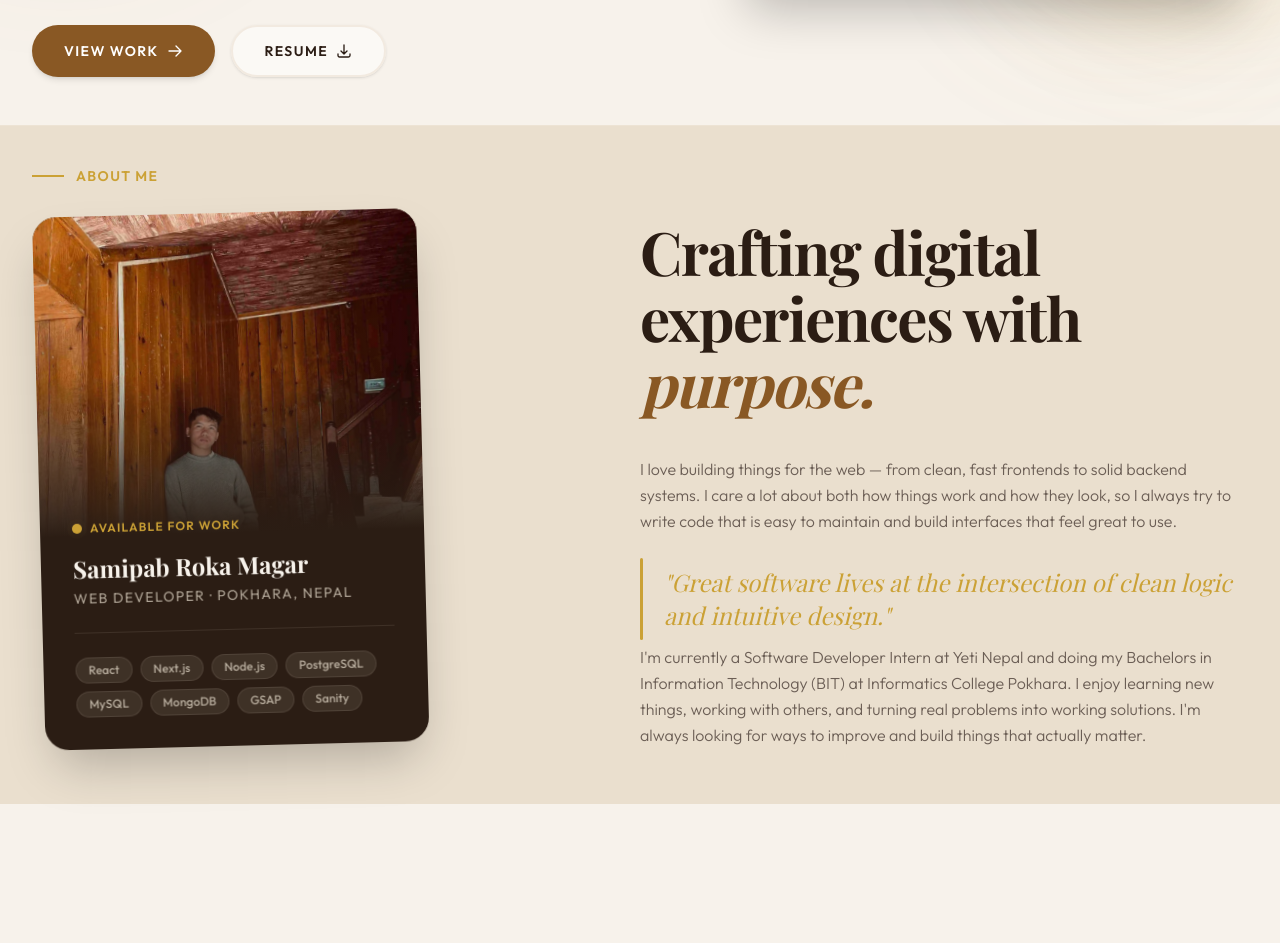
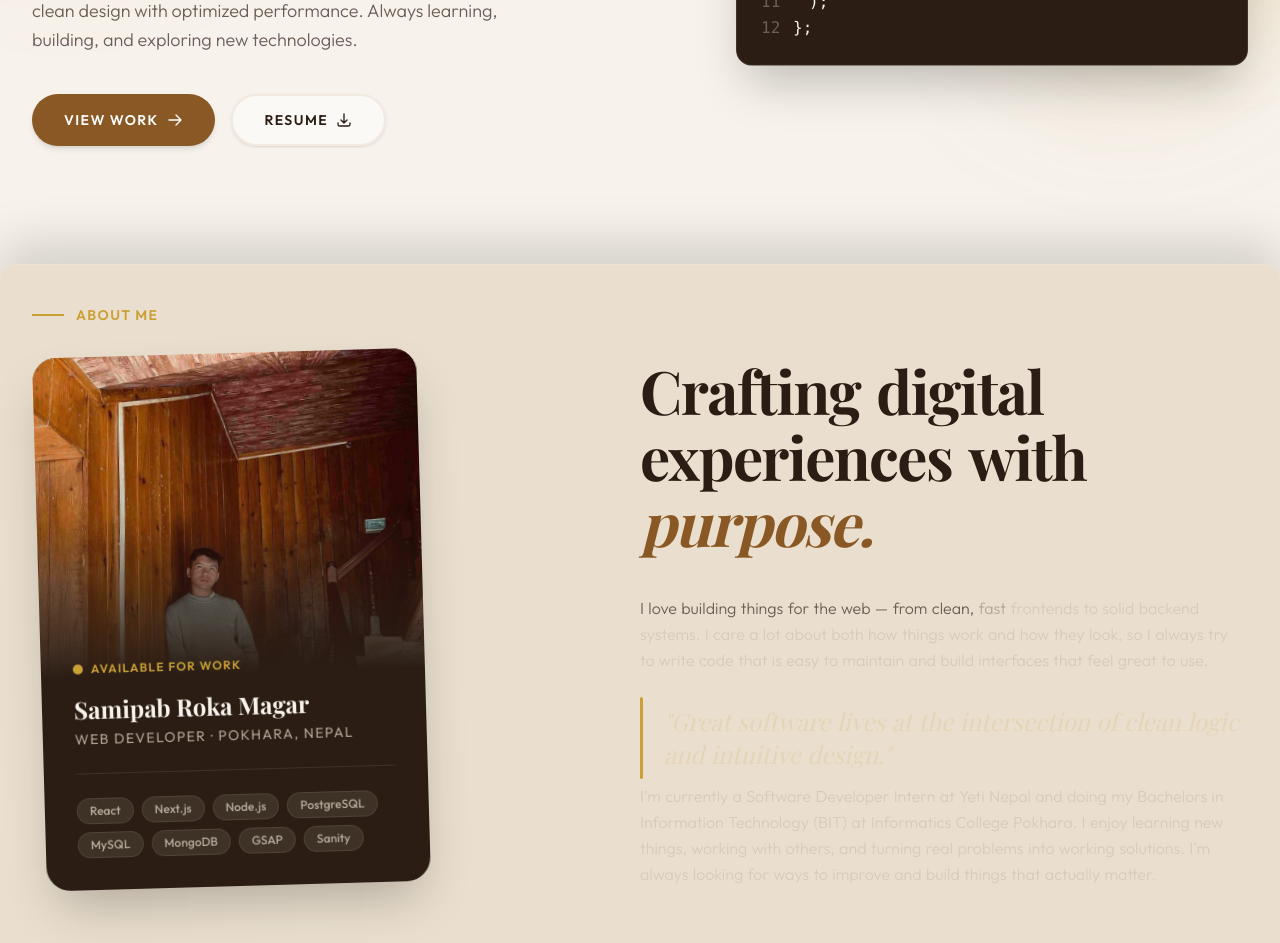
Before and after one commit to samipabMagar/portfolio, a Next.js app: page / in a window 1280 px wide. Shown: the part 600-1543 px from the top of the page. Before the commit the page ends 1404 px from the top, so only its background shows below. Built offline with nearby package versions, Linux system fonts and the light colour scheme; a web font is replaced by a local one.

Commit message:
feat: add ScrubRevealText component for animated text reveal and integrate into About section

```diff
--- /dev/null
+++ b/components/animations/ScrubRevealText.tsx
@@ -0,0 +1,76 @@
+"use client";
+
+import { useRef } from "react";
+import { motion, useScroll, useTransform, MotionValue } from "motion/react";
+
+const WordReveal = ({
+  children,
+  progress,
+  range,
+}: {
+  children: React.ReactNode;
+  progress: MotionValue<number> | any;
+  range: [number, number];
+}) => {
+  const opacity = useTransform(progress, range, [0.15, 1]);
+  return (
+    <motion.span
+      style={{ opacity }}
+      className="inline-block transition-opacity duration-75"
+    >
+      {children}
+    </motion.span>
+  );
+};
+
+export const ScrubRevealText = ({
+  text,
+  className,
+  as: Component = "p",
+  progress,
+  range = [0, 1],
+}: {
+  text: string;
+  className?: string;
+  as?: any;
+  progress?: MotionValue<number> | any;
+  range?: [number, number];
+}) => {
+  const containerRef = useRef<HTMLElement>(null);
+
+  const { scrollYProgress: intrinsicProgress } = useScroll({
+    target: containerRef,
+    offset: ["start 90%", "center center"],
+  });
+
+  const activeProgress = progress || intrinsicProgress;
+  const words = text.trim().split(/\s+/);
+
+  return (
+    <Component
+      ref={containerRef}
+      className={`flex flex-wrap ${className || ""}`}
+    >
+      {words.map((word, i) => {
+        const localStart =
+          range[0] + (i / words.length) * (range[1] - range[0]);
+        const localEnd =
+          range[0] + ((i + 1) / words.length) * (range[1] - range[0]);
+
+        const isBrandWord = word.includes("purpose.");
+        const spanClass = `mr-[0.27em] ${isBrandWord ? "italic text-brand" : ""}`;
+
+        return (
+          <span key={i} className={spanClass}>
+            <WordReveal
+              progress={activeProgress}
+              range={[localStart, localEnd]}
+            >
+              {word}
+            </WordReveal>
+          </span>
+        );
+      })}
+    </Component>
+  );
+};
--- a/components/home/About.tsx
+++ b/components/home/About.tsx
@@ -1,21 +1,32 @@
+"use client";
+
 import Image from "next/image";
+import { useRef } from "react";
+import { motion, useScroll } from "motion/react";
+import { ScrubRevealText } from "@/components/animations/ScrubRevealText";
 
 export function About() {
+  const rightColumnRef = useRef<HTMLDivElement>(null);
+  const { scrollYProgress } = useScroll({
+    target: rightColumnRef,
+    offset: ["start 75%", "end 60%"], // The total scroll distance for the entire sequence
+  });
+
   return (
     <section
       id="about"
-      className="py-10 bg-background-muted border-t border-border-soft/30"
+      className="relative z-10 py-10 h-00 bg-background-muted border-t border-border-soft/30 shadow-[0_-20px_50px_rgba(0,0,0,0.15)] rounded-t-2xl"
     >
       <div className="max-w-7xl mx-auto px-4 sm:px-6 lg:px-8">
-        <p className="text-accent font-semibold tracking-widest mb-4  uppercase text-sm mb- flex items-center gap-3">
+        <p className="text-accent font-semibold tracking-widest mb-4 uppercase text-sm flex items-center gap-3">
           <span className="w-8 h-[2px] bg-accent"></span>
           About Me
         </p>
 
-        <div className="grid grid-cols-1 lg:grid-cols-2  items-center">
+        <div className="grid grid-cols-1 lg:grid-cols-2 items-center gap-10 lg:gap-0">
           {/* Left: Developer ID Card */}
-          <div className="relative max-w-sm mx-auto lg:mx-0 w-full group  animate-swing origin-top">
-            <div className="relative bg-text-primary rounded-3xl overflow-hidden shadow-2xl transition-transform duration-500  ">
+          <div className="relative max-w-sm mx-auto lg:mx-0 w-full group animate-swing origin-top">
+            <div className="relative bg-text-primary rounded-3xl overflow-hidden shadow-2xl transition-transform duration-500">
               <div className="relative h-80 w-full">
                 <Image
                   src="/images/me.webp"
@@ -74,38 +85,43 @@ export function About() {
           </div>
 
           {/* Right: Content */}
-          <div className="flex flex-col justify-center py-4">
-            <h2 className="text-4xl md:text-5xl lg:text-6xl font-serif font-bold text-text-primary tracking-tight mb-10 leading-[1.1]">
-              Crafting digital <br className="hidden sm:block" />
-              experiences with{" "}
-              <span className="italic text-brand">purpose.</span>
-            </h2>
+          <div
+            ref={rightColumnRef}
+            className="flex flex-col justify-center py-4"
+          >
+            <ScrubRevealText
+              as="h2"
+              progress={scrollYProgress}
+              range={[0, 0.2]}
+              text="Crafting digital experiences with purpose."
+              className="text-4xl md:text-5xl lg:text-6xl font-serif font-bold text-text-primary tracking-tight mb-10 leading-[1.1]"
+            />
 
             <div className="space-y-6 text-base text-text-secondary leading-relaxed font-light">
-              <p>
-                I love building things for the web — from clean, fast frontends
-                to solid backend systems. I care a lot about both how things
-                work and how they look, so I always try to write code that is
-                easy to maintain and build interfaces that feel great to use.
-              </p>
+              <ScrubRevealText
+                progress={scrollYProgress}
+                range={[0.2, 0.55]}
+                text="I love building things for the web — from clean, fast frontends to solid backend systems. I care a lot about both how things work and how they look, so I always try to write code that is easy to maintain and build interfaces that feel great to use."
+              />
 
               {/* Highlighted Quote */}
               <div className="relative pl-6 py-2 my-1">
                 <div className="absolute left-0 top-0 bottom-0 w-[3px] bg-accent rounded-full" />
-                <p className="text-2xl font-serif italic text-accent leading-snug">
-                  "Great software lives at the intersection of clean logic and
-                  intuitive design."
-                </p>
+                <ScrubRevealText
+                  progress={scrollYProgress}
+                  range={[0.55, 0.7]}
+                  text={
+                    '"Great software lives at the intersection of clean logic and intuitive design."'
+                  }
+                  className="text-2xl font-serif italic text-accent leading-snug"
+                />
               </div>
 
-              <p>
-                I'm currently a Software Developer Intern at Yeti Nepal and
-                doing my Bachelors in Information Technology (BIT) at
-                Informatics College Pokhara. I enjoy learning new things,
-                working with others, and turning real problems into working
-                solutions. I'm always looking for ways to improve and build
-                things that actually matter.
-              </p>
+              <ScrubRevealText
+                progress={scrollYProgress}
+                range={[0.7, 1]}
+                text="I'm currently a Software Developer Intern at Yeti Nepal and doing my Bachelors in Information Technology (BIT) at Informatics College Pokhara. I enjoy learning new things, working with others, and turning real problems into working solutions. I'm always looking for ways to improve and build things that actually matter."
+              />
             </div>
           </div>
         </div>
--- a/components/home/Hero.tsx
+++ b/components/home/Hero.tsx
@@ -3,8 +3,7 @@ import { DownloadIcon, ArrowRightIcon } from "@/components/ui/icons";
 
 export function Hero() {
   return (
-    <main className="relative overflow-hidden flex items-center">
-
+    <main className="sticky top-0 h-[100dvh] overflow-hidden flex items-center z-0 ">
       <div className="absolute top-20 -left-32 w-96 h-96 bg-brand/20 rounded-full mix-blend-multiply filter blur-3xl opacity-70 animate-pulse" />
       <div
         className="absolute top-40 -right-32 w-96 h-96 bg-accent/20 rounded-full mix-blend-multiply filter blur-3xl opacity-70 animate-pulse"
--- a/components/layout/CustomCursor.tsx
+++ b/components/layout/CustomCursor.tsx
@@ -5,6 +5,7 @@ import { motion, useMotionValue, useSpring } from "motion/react";
 
 export default function CustomCursor() {
   const [isMounted, setIsMounted] = useState(false);
+  const [isHovering, setIsHovering] = useState(false);
 
   // Raw mouse coordinates
   const mouseX = useMotionValue(-1000);
@@ -26,8 +27,32 @@ export default function CustomCursor() {
       mouseY.set(e.clientY);
     };
 
+    const handleMouseOver = (e: MouseEvent) => {
+      const target = e.target as HTMLElement;
+      // Triggers hover state if the hovered element or any of its parents are interactive
+      const isClickable = target.closest('a, button, input, select, textarea, [role="button"]');
+      if (isClickable) {
+        setIsHovering(true);
+      }
+    };
+
+    const handleMouseOut = (e: MouseEvent) => {
+      const target = e.target as HTMLElement;
+      const isClickable = target.closest('a, button, input, select, textarea, [role="button"]');
+      if (isClickable) {
+        setIsHovering(false);
+      }
+    };
+
     window.addEventListener("mousemove", handleMouseMove);
-    return () => window.removeEventListener("mousemove", handleMouseMove);
+    window.addEventListener("mouseover", handleMouseOver);
+    window.addEventListener("mouseout", handleMouseOut);
+
+    return () => {
+      window.removeEventListener("mousemove", handleMouseMove);
+      window.removeEventListener("mouseover", handleMouseOver);
+      window.removeEventListener("mouseout", handleMouseOut);
+    };
   }, [mouseX, mouseY]);
 
   if (!isMounted) return null;
@@ -43,6 +68,11 @@ export default function CustomCursor() {
           translateX: "-50%",
           translateY: "-50%",
         }}
+        animate={{
+          scale: isHovering ? 2.5 : 1,
+          opacity: isHovering ? 0.7 : 1,
+        }}
+        transition={{ type: "spring", stiffness: 400, damping: 25 }}
       />
 
       {/* Large Lazy Blur Background */}
--- a/components/layout/ProgressBar.tsx
+++ b/components/layout/ProgressBar.tsx
@@ -7,7 +7,7 @@ export default function ProgressBar() {
 
   return (
     <motion.div
-      className="fixed top-0 left-0 right-0 h-1 md:h-1.5 bg-brand z-[100] origin-left drop-shadow-md"
+      className="fixed top-0 left-0 right-0 h-1  bg-brand z-[100] origin-left drop-shadow-md"
       style={{ scaleX: scrollYProgress }}
     />
   );
```
